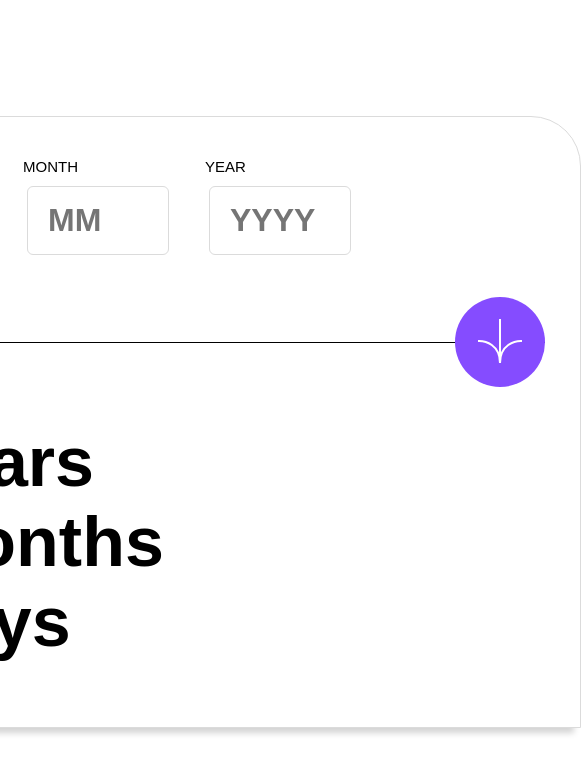
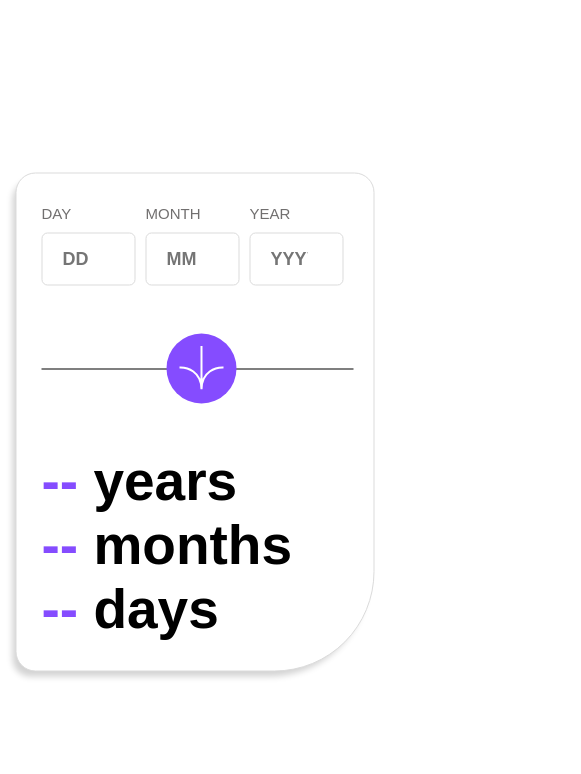
Before and after one commit to TristanAly/age-calculator_app, a React (Vite) app in the folder frontend/: page / in a window 390 px wide. Shown: the top 774 px of the page, 581 px wide, since content can reach past the window. Built offline with nearby package versions, Linux system fonts and the light colour scheme.

Commit message:
add responsive mobile and tablette version

```diff
--- a/frontend/src/Context/dateFunction.js
+++ b/frontend/src/Context/dateFunction.js
@@ -13,7 +13,7 @@ export function dayInMonth(year, month) {
   } else if (daysMonth30.includes(month)) {
     return 30;
   } else {
-    throw new Error("Mois invalide");
+    return monthValidation(month);
   }
 }
 
--- a/frontend/src/components/Form/Form.jsx
+++ b/frontend/src/components/Form/Form.jsx
@@ -59,7 +59,7 @@ const Form = () => {
   return (
     <div className="containerForm">
       <form onSubmit={handleFormSubmit} noValidate>
-        <div>
+        <div className="inputs">
           <div className="labelAndInput">
             <label htmlFor="day">DAY</label>
             <input
--- a/frontend/src/components/Form/form.scss
+++ b/frontend/src/components/Form/form.scss
@@ -3,11 +3,11 @@
   top: 50%;
   left: 50%;
   transform: translate(-50%, -50%);
-  width: 700px;
+  width: 45%;
   background-color: $White;
   box-shadow: -5px 7px 6px -2px LightGrey;
   border: 1px solid $LightGrey;
-  border-radius: 50px 50px 0px 50px;
+  border-radius: 50px 50px 150px 50px;
   padding: 35px;
   & form {
     position: relative;
@@ -15,7 +15,6 @@
     & div {
       height: 100px;
       display: flex;
-      gap: 40px;
       & .labelAndInput {
         display: flex;
         flex-direction: column;
@@ -24,9 +23,10 @@
           font-size: 15px;
           padding: 6px 0;
           margin-left: -4px;
+          color: $SmokeyGrey;
         }
         & input {
-          width: 100px;
+          width: 50%;
           font-size: 32px;
           font-weight: $font-weight-poppins-bold;
           padding: 15px 20px;
@@ -50,4 +50,54 @@
       }
     }
   }
+  @media screen and (max-width: 600px) {
+    border-radius: 20px 20px 100px 20px;
+    width: 80%;
+    padding: 25px 20px 0px 25px;
+    & form {
+      position: relative;
+      width: 100%;
+      & .inputs {
+        height: 100px;
+        display: grid;
+        grid-template-columns: 1fr 1fr 1fr;
+        & .labelAndInput {
+          display: flex;
+          flex-direction: column;
+          & label {
+            font-size: 15px;
+            margin-left: 0px;
+            text-align: left;
+          }
+          & input {
+            font-size: 18px;
+            font-weight: $font-weight-poppins-bold;
+            border: 0.5px solid $LightGrey;
+            border-radius: 6px;
+          }
+        }
+      }
+    }
+  }
+  @media screen and (max-width: 900px) {
+    width: 80%;
+    & form {
+      position: relative;
+      width: 100%;
+      & div {
+        height: 100px;
+        display: flex;
+        & .labelAndInput {
+          display: flex;
+          flex-direction: column;
+          gap: 5px;
+          & label {
+            font-size: 15px;
+            padding: 6px 0;
+            margin-left: -4px;
+          }
+        }
+      }
+    }
+  }
 }
--- a/frontend/src/components/Result/result.scss
+++ b/frontend/src/components/Result/result.scss
@@ -9,4 +9,9 @@
       font-weight: $font-weight-poppins-extra-bold;
     }
   }
+  @media screen and (max-width: 600px) {
+    & p {
+      font-size: 55px;
+    }
+  }
 }
--- a/frontend/src/components/Separator/separator.scss
+++ b/frontend/src/components/Separator/separator.scss
@@ -19,4 +19,12 @@
       padding: 5px;
     }
   }
+  @media screen and (max-width: 600px) {
+    margin-top: 20px;
+    & button {
+      left: 40%;
+      width: 70px;
+      height: 70px;
+    }
+  }
 }
```
